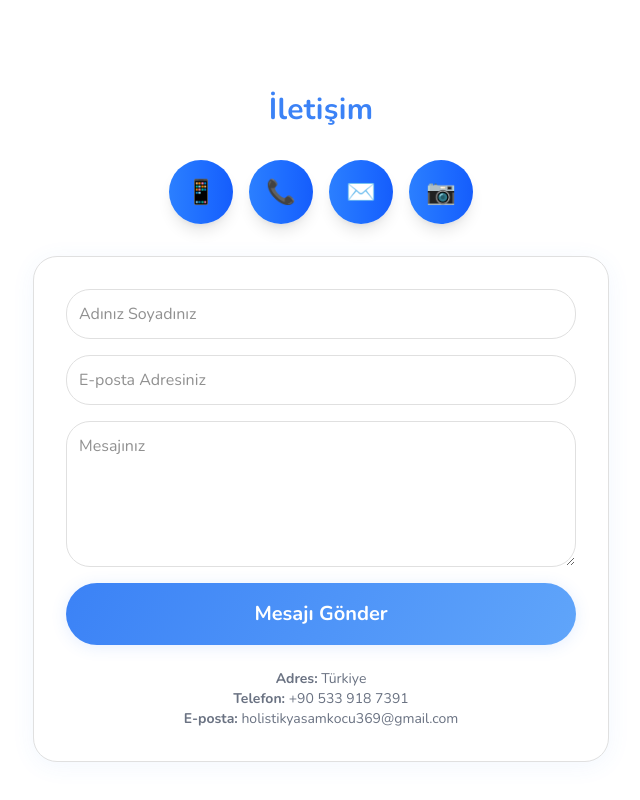
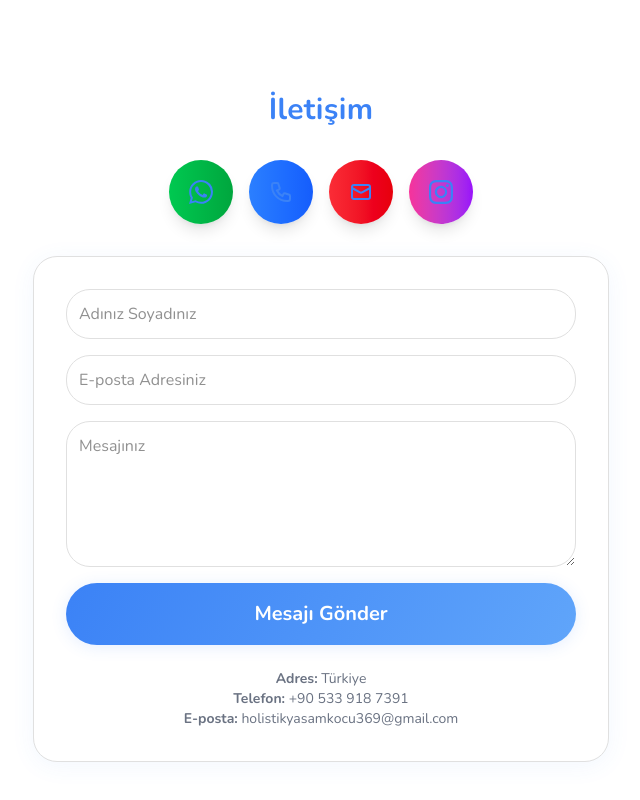
Before and after one commit to ihsanahmet2534/bioenerjiweb, a Next.js app: page / in a window 1280 px wide. Shown: the part 5597-6397 px from the top of the page, without its empty margins (319-959 px from the left). Built offline with nearby package versions, Linux system fonts and the light colour scheme.

Commit message:
site guncelleme

```diff
--- a/src/app/page.tsx
+++ b/src/app/page.tsx
@@ -1186,17 +1186,25 @@
       <section id="contact" className="section">
         <h2 className="text-3xl font-bold mb-8 text-center">İletişim</h2>
         <div className="flex flex-col sm:flex-row gap-4 justify-center mb-8">
-          <a href="https://wa.me/905347353676" target="_blank" rel="noopener noreferrer" className="bg-gradient-to-r from-blue-500 to-blue-600 hover:from-blue-600 hover:to-blue-700 text-white flex items-center justify-center w-20 h-20 sm:w-16 sm:h-16 rounded-full shadow-lg hover:shadow-xl transition-all duration-300 hover:scale-105">
-            <span className="text-3xl sm:text-2xl">📱</span>
+          <a href="https://wa.me/905347353676" target="_blank" rel="noopener noreferrer" className="bg-gradient-to-r from-green-500 to-green-600 hover:from-green-600 hover:to-green-700 text-white flex items-center justify-center w-20 h-20 sm:w-16 sm:h-16 rounded-full shadow-lg hover:shadow-xl transition-all duration-300 hover:scale-105">
+            <svg className="w-8 h-8 sm:w-6 sm:h-6" fill="currentColor" viewBox="0 0 24 24">
+              <path d="M17.472 14.382c-.297-.149-1.758-.867-2.03-.967-.273-.099-.471-.148-.67.15-.197.297-.767.966-.94 1.164-.173.199-.347.223-.644.075-.297-.15-1.255-.463-2.39-1.475-.883-.788-1.48-1.761-1.653-2.059-.173-.297-.018-.458.13-.606.134-.133.298-.347.446-.52.149-.174.198-.298.298-.497.099-.198.05-.371-.025-.52-.075-.149-.669-1.612-.916-2.207-.242-.579-.487-.5-.669-.51-.173-.008-.371-.01-.57-.01-.198 0-.52.074-.792.372-.272.297-1.04 1.016-1.04 2.479 0 1.462 1.065 2.875 1.213 3.074.149.198 2.096 3.2 5.077 4.487.709.306 1.262.489 1.694.625.712.227 1.36.195 1.871.118.571-.085 1.758-.719 2.006-1.413.248-.694.248-1.289.173-1.413-.074-.124-.272-.198-.57-.347m-5.421 7.403h-.004a9.87 9.87 0 01-5.031-1.378l-.361-.214-3.741.982.998-3.648-.235-.374a9.86 9.86 0 01-1.51-5.26c.001-5.45 4.436-9.884 9.888-9.884 2.64 0 5.122 1.03 6.988 2.898a9.825 9.825 0 012.893 6.994c-.003 5.45-4.437 9.884-9.885 9.884m8.413-18.297A11.815 11.815 0 0012.05 0C5.495 0 .16 5.335.157 11.892c0 2.096.547 4.142 1.588 5.945L.057 24l6.305-1.654a11.882 11.882 0 005.683 1.448h.005c6.554 0 11.89-5.335 11.893-11.893A11.821 11.821 0 0020.885 3.488"/>
+            </svg>
           </a>
           <a href="tel:+905339187391" className="bg-gradient-to-r from-blue-500 to-blue-600 hover:from-blue-600 hover:to-blue-700 text-white flex items-center justify-center w-20 h-20 sm:w-16 sm:h-16 rounded-full shadow-lg hover:shadow-xl transition-all duration-300 hover:scale-105">
-            <span className="text-3xl sm:text-2xl">📞</span>
+            <svg className="w-8 h-8 sm:w-6 sm:h-6" fill="none" stroke="currentColor" strokeWidth="2" viewBox="0 0 24 24">
+              <path d="M3 5a2 2 0 012-2h3.28a1 1 0 01.948.684l1.498 4.493a1 1 0 01-.502 1.21l-2.257 1.13a11.042 11.042 0 005.516 5.516l1.13-2.257a1 1 0 011.21-.502l4.493 1.498a1 1 0 01.684.949V19a2 2 0 01-2 2h-1C9.716 21 3 14.284 3 6V5z"/>
+            </svg>
           </a>
-          <a href="mailto:holistikyasamkocu369@gmail.com" className="bg-gradient-to-r from-blue-500 to-blue-600 hover:from-blue-600 hover:to-blue-700 text-white flex items-center justify-center w-20 h-20 sm:w-16 sm:h-16 rounded-full shadow-lg hover:shadow-xl transition-all duration-300 hover:scale-105">
-            <span className="text-3xl sm:text-2xl">✉️</span>
+          <a href="mailto:holistikyasamkocu369@gmail.com" className="bg-gradient-to-r from-red-500 to-red-600 hover:from-red-600 hover:to-red-700 text-white flex items-center justify-center w-20 h-20 sm:w-16 sm:h-16 rounded-full shadow-lg hover:shadow-xl transition-all duration-300 hover:scale-105">
+            <svg className="w-8 h-8 sm:w-6 sm:h-6" fill="none" stroke="currentColor" strokeWidth="2" viewBox="0 0 24 24">
+              <path d="M3 8l7.89 4.26a2 2 0 002.22 0L21 8M5 19h14a2 2 0 002-2V7a2 2 0 00-2-2H5a2 2 0 00-2 2v10a2 2 0 002 2z"/>
+            </svg>
           </a>
-          <a href="https://instagram.com/kozmikenerji" target="_blank" rel="noopener noreferrer" className="bg-gradient-to-r from-blue-500 to-blue-600 hover:from-blue-600 hover:to-blue-700 text-white flex items-center justify-center w-20 h-20 sm:w-16 sm:h-16 rounded-full shadow-lg hover:shadow-xl transition-all duration-300 hover:scale-105">
-            <span className="text-3xl sm:text-2xl">📷</span>
+          <a href="https://instagram.com/kozmikenerji" target="_blank" rel="noopener noreferrer" className="bg-gradient-to-r from-pink-500 to-purple-600 hover:from-pink-600 hover:to-purple-700 text-white flex items-center justify-center w-20 h-20 sm:w-16 sm:h-16 rounded-full shadow-lg hover:shadow-xl transition-all duration-300 hover:scale-105">
+            <svg className="w-8 h-8 sm:w-6 sm:h-6" fill="currentColor" viewBox="0 0 24 24">
+              <path d="M12 2.163c3.204 0 3.584.012 4.85.07 3.252.148 4.771 1.691 4.919 4.919.058 1.265.069 1.645.069 4.849 0 3.205-.012 3.584-.069 4.849-.149 3.225-1.664 4.771-4.919 4.919-1.266.058-1.644.07-4.85.07-3.204 0-3.584-.012-4.849-.07-3.26-.149-4.771-1.699-4.919-4.92-.058-1.265-.07-1.644-.07-4.849 0-3.204.013-3.583.07-4.849.149-3.227 1.664-4.771 4.919-4.919 1.266-.057 1.645-.069 4.849-.069zm0-2.163c-3.259 0-3.667.014-4.947.072-4.358.2-6.78 2.618-6.98 6.98-.059 1.281-.073 1.689-.073 4.948 0 3.259.014 3.668.072 4.948.2 4.358 2.618 6.78 6.98 6.98 1.281.058 1.689.072 4.948.072 3.259 0 3.668-.014 4.948-.072 4.354-.2 6.782-2.618 6.979-6.98.059-1.28.073-1.689.073-4.948 0-3.259-.014-3.667-.072-4.947-.196-4.354-2.617-6.78-6.979-6.98-1.281-.059-1.69-.073-4.949-.073zm0 5.838c-3.403 0-6.162 2.759-6.162 6.162s2.759 6.163 6.162 6.163 6.162-2.759 6.162-6.163c0-3.403-2.759-6.162-6.162-6.162zm0 10.162c-2.209 0-4-1.79-4-4 0-2.209 1.791-4 4-4s4 1.791 4 4c0 2.21-1.791 4-4 4zm6.406-11.845c-.796 0-1.441.645-1.441 1.44s.645 1.44 1.441 1.44c.795 0 1.439-.645 1.439-1.44s-.644-1.44-1.439-1.44z"/>
+            </svg>
           </a>
         </div>
         <div className="card max-w-xl mx-auto">
```
